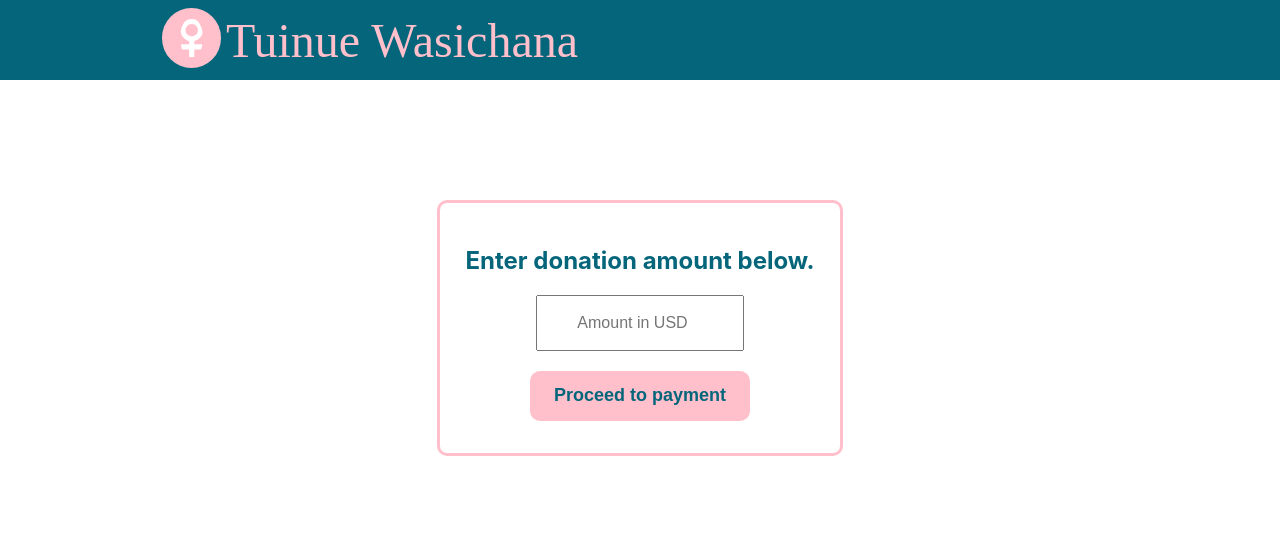
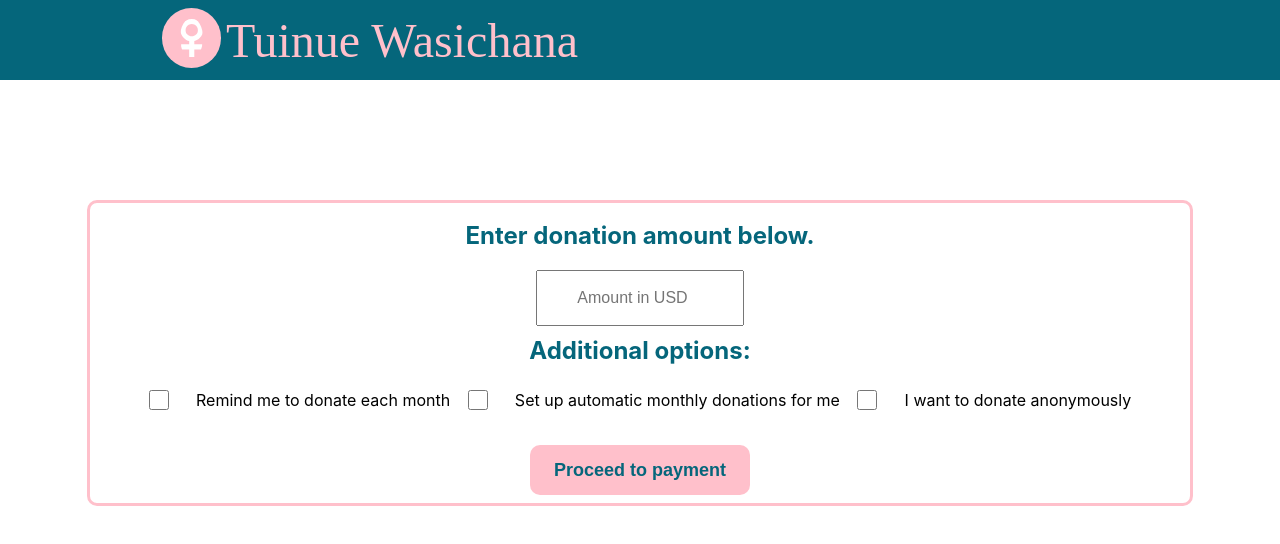
Before and after one commit to chris-wamae/tuinue-wasichana, a React (Create React App) app in the folder frontend/: page /amount-page in a window 1280 px wide. Shown: the top 544 px of the page. Built offline with nearby package versions, Linux system fonts and the light colour scheme; a web font is replaced by a local one.

Commit message:
Updated Additional options

```diff
--- a/frontend/src/views/donations/donation-page-credit-card/DonationAmountPage.js
+++ b/frontend/src/views/donations/donation-page-credit-card/DonationAmountPage.js
@@ -2,28 +2,79 @@ import NavBar from "../../../components/navbar/NavBar";
 import { useState } from "react";
 import "./donation-page-amount.css";
 import { useNavigate } from "react-router-dom";
-import { useDispatch } from 'react-redux';
+import { useDispatch } from "react-redux";
 import { changeDonateAmount } from "../../../features/donor/donorsSlice";
 
 function DonationAmountPage() {
-  const nagivate = useNavigate()
-  const dispatch = useDispatch()
-  const [donationAmount, setDonationAmount] = useState(0)
-  const [charityId,setCharityId] = useState(undefined)
+  const nagivate = useNavigate();
+  const dispatch = useDispatch();
+  const [donationAmount, setDonationAmount] = useState(0);
+  const [charityId, setCharityId] = useState(undefined);
+  const [donatingUser, setDonatingUser] = useState("");
+  const [anonymousChecked, setAnonymousChecked] = useState(false);
+  const [automaticChecked, setAutomaticChecked] = useState(false);
+  const [remindChecked, setRemindChecked] = useState(false);
   const handleSubmit = (e) => {
-    e.preventDefault()
-    nagivate("/donate")
-    console.log(donationAmount)
-    dispatch(changeDonateAmount(donationAmount))
-  }
+    e.preventDefault();
+    nagivate("/donate");
+    console.log(donationAmount);
+    dispatch(changeDonateAmount(donationAmount));
+  };
+
+  const user = {
+    id: 2,
+    name: "Koir",
+  };
+  console.log(donatingUser);
 
   return (
     <>
       <NavBar elements={[]} />
       <form onSubmit={handleSubmit} className="amount-form">
         <h4 style={{ margin: "10px" }}>Enter donation amount below.</h4>
-        <input onChange={(e) => { setDonationAmount(e.target.value) }} required type="number" placeholder="Amount in USD"></input>
-        <button className="donate-button" type="submit">Proceed to payment</button>
+        <input
+          onChange={(e) => {
+            setDonationAmount(e.target.value);
+          }}
+          required
+          type="number"
+          placeholder="Amount in USD"
+        ></input>
+        <div className="options">
+          <h4>Additional options:</h4>
+          <div id="additional-options">
+            <input
+              type="checkbox"
+              checked={automaticChecked}
+              onChange={() => {
+                setAutomaticChecked(!automaticChecked);
+              }}
+            ></input>
+            <div>Remind me to donate each month</div>
+            <input
+              type="checkbox"
+              checked={remindChecked}
+              onChange={() => {
+                setRemindChecked(!remindChecked);
+              }}
+            ></input>
+            <div>Set up automatic monthly donations for me</div>
+            <input
+              type="checkbox"
+              checked={anonymousChecked}
+              onChange={() => {
+                setAnonymousChecked(!anonymousChecked);
+                !anonymousChecked
+                  ? setDonatingUser(`Anonymous${user.id}`)
+                  : setDonatingUser(user.name);
+              }}
+            ></input>
+            <div>I want to donate anonymously</div>
+          </div>
+        </div>
+        <button className="donate-button" type="submit">
+          Proceed to payment
+        </button>
       </form>
     </>
   );
--- a/frontend/src/views/donations/donation-page-credit-card/donation-page-amount.css
+++ b/frontend/src/views/donations/donation-page-credit-card/donation-page-amount.css
@@ -23,7 +23,7 @@ color:var(--blue);
 
 .amount-form{
    border:3px solid var(--pink);
-   width:400px;
+   width:1100px;
    display:flex;
    flex-direction: column;
    justify-content:center;
@@ -32,5 +32,27 @@ color:var(--blue);
    margin-right:auto;
    margin-top:15vh;
    border-radius:10px;
-   height:250px;
+   height:300px;
 }
+
+
+#additional-options{
+    width:1000px;
+    display:flex;
+    justify-content: space-around;
+
+}
+
+#additional-options input{
+  width:20px;
+  margin:0px;
+}
+#additional-options div{
+   margin-top:15px;
+   margin-left:10px;
+  }
+
+.options h4{
+    text-align:center;
+    margin:10px;
+}
--- a/frontend/src/views/donations/donation-page/DonationPageMpesa.js
+++ b/frontend/src/views/donations/donation-page/DonationPageMpesa.js
@@ -55,17 +55,6 @@ function DonationPageMpesa() {
                 </button>
               </div>
             </div>
-            <div>
-              <h4>Additional options:</h4>
-              <div className="additional-options">
-                <input type="checkbox"></input>
-                <div>Remind me to donate each month</div>
-                <input type="checkbox"></input>
-                <div>Set up automatic monthly donations for me</div>
-                <input type="checkbox"></input>
-                <div>I want to donate anonymously</div>
-              </div>
-            </div>
           </form>
         </div>
 
```
